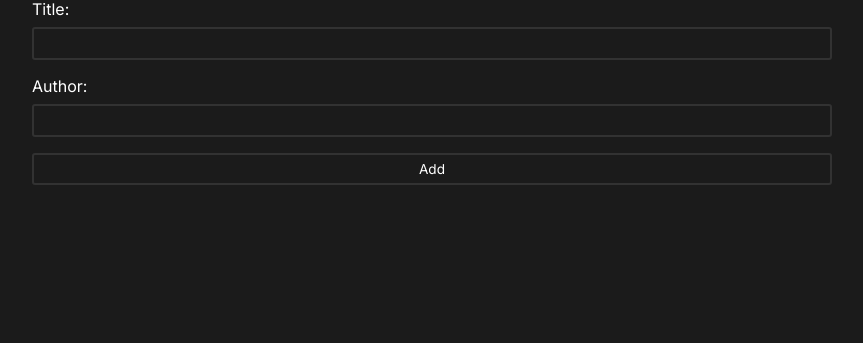
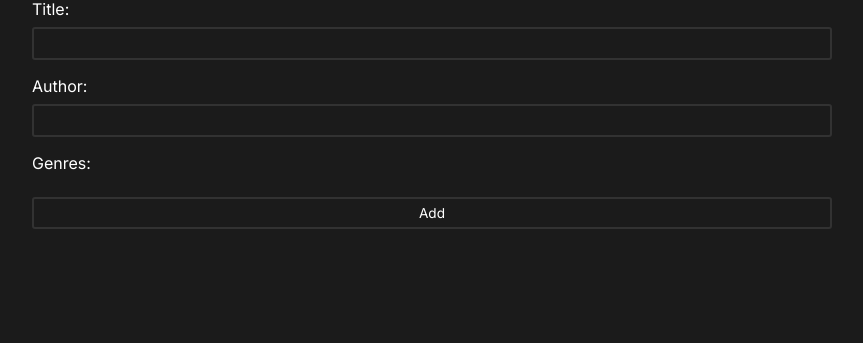
Before and after one commit to repercussive/qa-book-review-app, a Flask app: page /add-book in a window 1280 px wide. Shown: the part 149-492 px from the top of the page, without its empty margins (208-1071 px from the left). Run offline with Flask 2, Linux system fonts and the light colour scheme; data that the repository does not hold is empty.

Commit message:
implement setting a book's genres via form

```diff
--- a/application/forms.py
+++ b/application/forms.py
@@ -1,10 +1,17 @@
 from flask_wtf import FlaskForm
-from wtforms import SelectField, StringField, IntegerField, TextAreaField, SubmitField
+from wtforms import SelectField, StringField, IntegerField, TextAreaField, SelectMultipleField, SubmitField, widgets
 from wtforms.validators import DataRequired, Length, NumberRange
+
+
+class MultiCheckboxField(SelectMultipleField):
+  widget = widgets.ListWidget()
+  option_widget = widgets.CheckboxInput()
+
 
 class BookForm(FlaskForm):
   title = StringField('Title:', validators=[DataRequired(), Length(max=60)])
   author = StringField('Author:', validators=[DataRequired(), Length(max=40)])
+  genres = MultiCheckboxField('Genres:', coerce=int)
   submit = SubmitField('[set dynamically]')
 
 
--- a/application/routes.py
+++ b/application/routes.py
@@ -1,6 +1,6 @@
 from application import app, db
 from application.forms import BookForm, ReviewForm
-from application.models import Book, Review
+from application.models import Book, Genre, Review
 from sqlalchemy import desc
 from flask import render_template, redirect, url_for, request
 
@@ -50,10 +50,12 @@ def reviews(book_id):
 @app.route('/add-book', methods=['GET', 'POST'])
 def add_book():
   form = BookForm()
+  form.genres.choices = get_genre_choices()
   form.submit.label.text = 'Add'
 
   if form.validate_on_submit():
     new_book = Book(title=form.title.data, author=form.author.data)
+    new_book.genres = get_genres_by_ids(form.genres.data or [])
     db.session.add(new_book)
     db.session.commit()
     return redirect(url_for('add_review', book_id=new_book.id))
@@ -67,14 +69,17 @@ def edit_book(id):
   if not book: return redirect(url_for('home'))
 
   form = BookForm(obj=book)
+  form.genres.choices = get_genre_choices()
   form.submit.label.text = 'Save changes'
 
   if form.validate_on_submit():
     book.title = form.title.data
     book.author = form.author.data
+    book.genres = get_genres_by_ids(form.genres.data or [])
     db.session.commit()
     return redirect(url_for('books'))
 
+  form.genres.data = [genre.id for genre in book.genres]
   return render_template('book-form.html', form=form, form_action=f'/edit-book/{id}')
 
 
@@ -143,5 +148,13 @@ def delete_review(id):
   return redirect(url_for('home'))
 
 
+# utils
+
 def get_book_choices():
   return [(book.id, book.title) for book in Book.query.all()]
+
+def get_genre_choices():
+  return  [(genre.id, genre.name) for genre in Genre.query.all()]
+
+def get_genres_by_ids(genre_ids: list[int]):
+  return [Genre.query.get(genre_id) for genre_id in genre_ids]
--- a/application/templates/book-form.html
+++ b/application/templates/book-form.html
@@ -7,6 +7,7 @@
     {{ form.hidden_tag() }}
     {{ form.title.label }} {{ form.title }}
     {{ form.author.label }} {{ form.author }}
+    {{ form.genres.label }} {{ form.genres }}
     {{ form.submit }}
   </form>
 {% endblock %}
@@ -17,5 +18,29 @@
     display: block;
     width: 100%;
   }
+
+  #genres {
+    margin-bottom: 1rem;
+    display: grid;
+    grid-template-columns: 1fr 1fr;
+  }
+
+  #genres li {
+    display: flex;
+  }
+
+  #genres li label {
+    width: 10rem;
+    font-style: italic;
+  }
+
+  #genres input {
+    accent-color: var(--color-accent);
+    width: auto;
+  }
+
+  #genres input:focus {
+    outline: solid 2px var(--color-accent);
+  }
 </style>
 {% endblock %}
```
Also changed, not shown: tests/test_books.py (+21 -7 lines).
